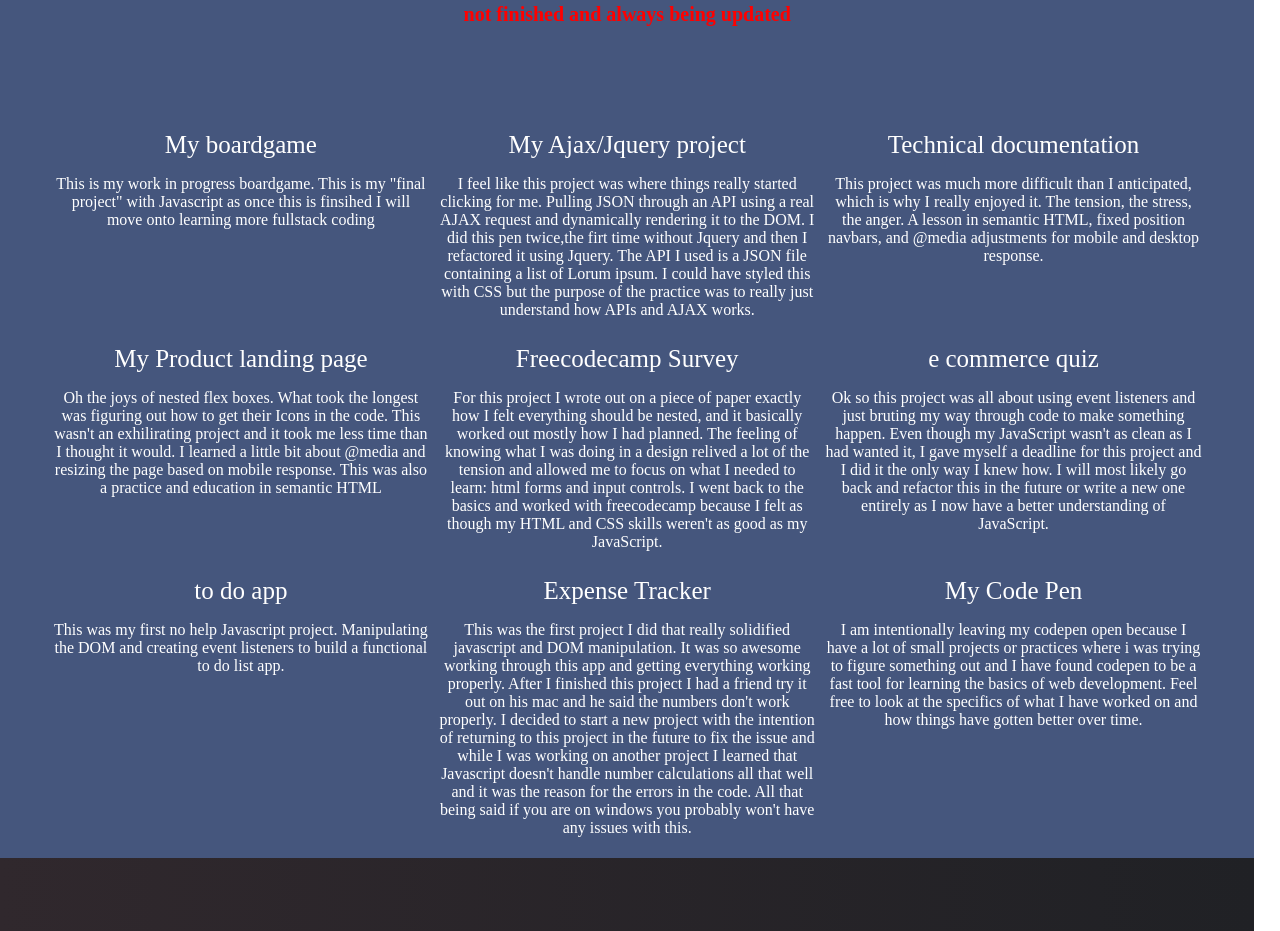
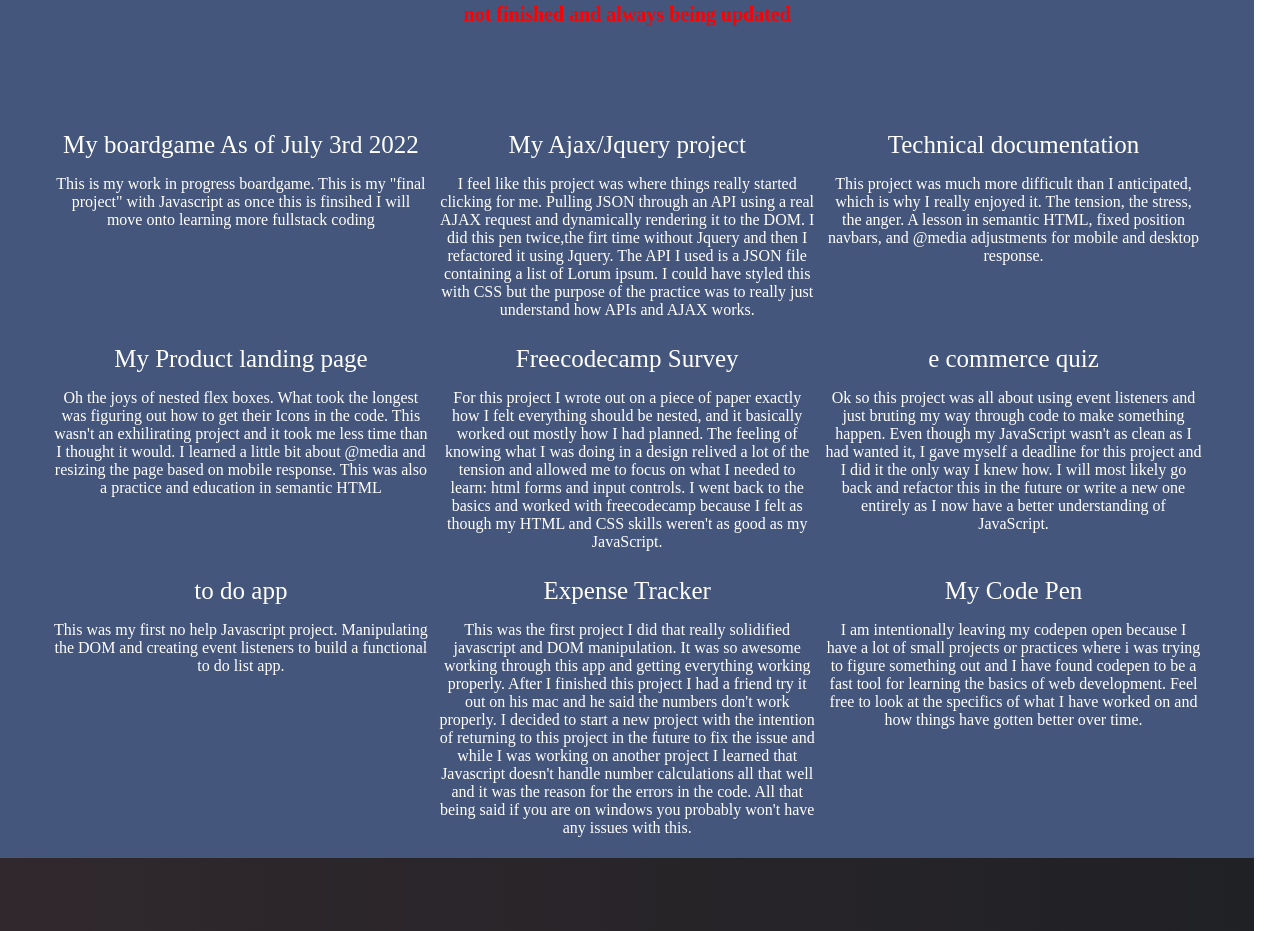
Before and after one commit to Tkogiah/Portfolio-website, a plain HTML site: page other-projects.html in a window 1280 px wide. Shown: the part 994-1925 px from the top of the page. Drawn offline with Linux system fonts and the light colour scheme.

Commit message:
update projects page

```diff
--- a/other-projects.html
+++ b/other-projects.html
@@ -41,7 +41,7 @@ Please read the README below in the JS Editor before beginning. Feel free to del
       <h2>not finished and always being updated</h2>
       <div class="project-tile">
         <div class="project">
-          <a id="atag" href="/board-game.html" target="_blank">My boardgame</a>
+          <a id="atag" href="/board-game.html" target="_blank">My boardgame As of July 3rd 2022</a>
           <p>This is my work in progress boardgame. This is my "final project" with Javascript as once this is finsihed I will move onto learning more fullstack coding</p>
         </div>
         <div class="project">
```
